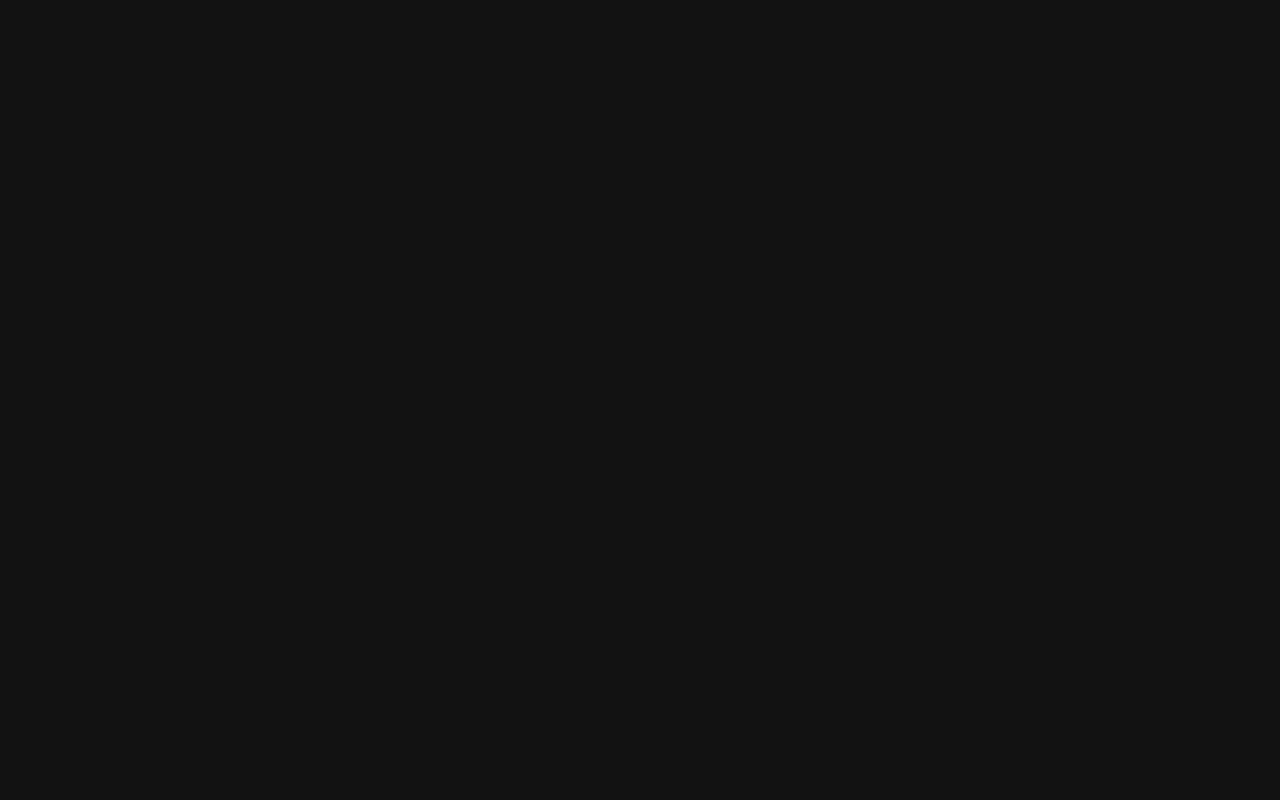
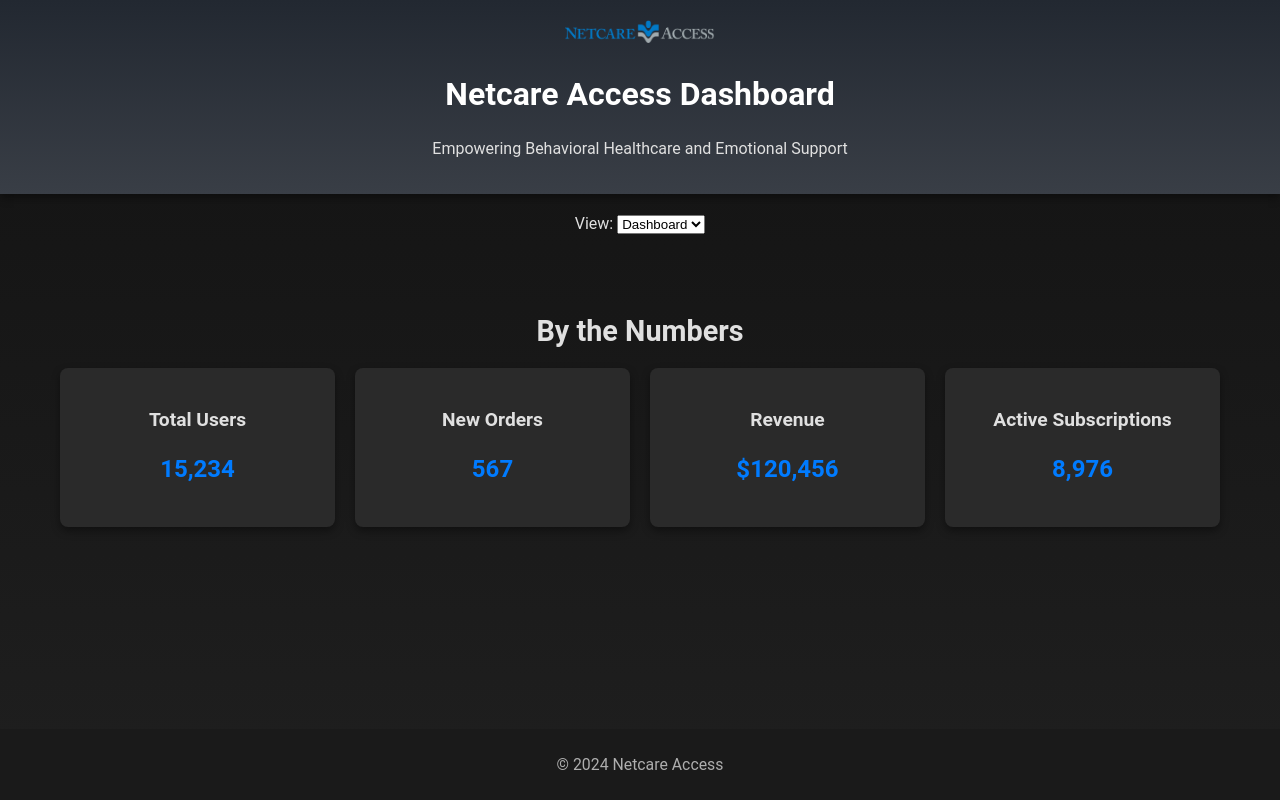
Before and after one commit to cfgcolumbus24/Team-14, a React (Create React App) app in the folder client/: page / in a window 1280 px wide. Built offline with nearby package versions, Linux system fonts and the light colour scheme.

Commit message:
Improve clarity of dashboard and changing views

```diff
--- a/client/src/App.js
+++ b/client/src/App.js
@@ -7,7 +7,6 @@
 import Button from "./components/Button";
 
 function App() {
-  function App() {
   // State to manage the selected component
   const [selectedComponent, setSelectedComponent] = useState("Dashboard");
 
@@ -34,10 +33,10 @@
         className="dropdown-container"
         style={{ textAlign: "center", margin: "20px" }}
       >
-        <label htmlFor="component-select">Choose a section: </label>
+        <label htmlFor="component-select">View: </label>
         <select id="component-select" onChange={handleDropdownChange}>
           <option value="Dashboard">Dashboard</option>
-          <option value="CliniciansVisuals">Clinicians Visuals</option>
+          <option value="CliniciansVisuals">Clinician</option>
           <option value="Button">IT-Admin</option>
         </select>
       </div>
@@ -53,5 +52,4 @@
     </div>
   );
 }
-}
 export default App;
--- a/client/src/components/Dashboard.js
+++ b/client/src/components/Dashboard.js
@@ -4,7 +4,7 @@
 function Dashboard() {
   return (
     <div className="dashboard-container">
-      <h1 className="dashboard-title">Clinician View</h1>
+      <h1 className="dashboard-title">By the Numbers</h1>
 
       <div className="dashboard-grid">
         {/*  First Row */}
```
